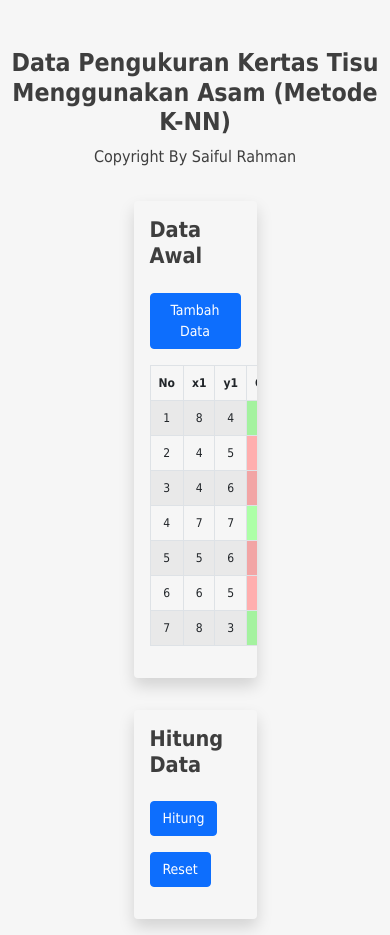
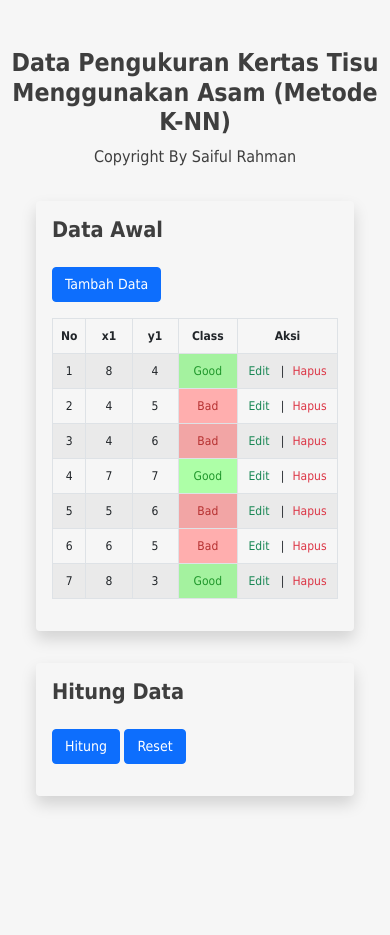
Before and after one commit to SaifulRahmanCoding/uts_dm_k-nn, a PHP site: page /index.php in a window 390 px wide. After the commit the page ends 807 px from the top, so only its background shows below. Run offline with PHP 8.4, Linux system fonts and the light colour scheme; data comes from the database, SQL or seed files in the repository; data that the repository does not hold is empty.

Commit message:
tambah layout untuk HP

```diff
--- a/index.php
+++ b/index.php
@@ -15,7 +15,7 @@
 			<div class="row d-flex justify-content-center">
 			<!-- kiri -->
 			<!-- data awal -->
-			<div class="kiri col-6 mb-3">
+			<div class="kiri col-sm-12 col-lg-6 mb-3">
 				<div class="wrap table-responsive shadow rounded p-3 mt-3 mx-4">
 					<h4 class="mb-4 fw-bolder">Data Awal</h4>
 					<?php require('komponen/modal-tambah.php'); ?>
@@ -63,7 +63,7 @@
 
 			<!-- data olahan -->
 			<!-- kanan -->
-			<div class="kanan col-6 mb-3">
+			<div class="kanan col-sm-12 col-lg-6 mb-3">
 				<div class="wrap table-responsive shadow rounded p-3 mt-3 mx-4">
 					<h4 class="mb-4 fw-bolder">Hitung Data</h4>
 					<?php require('komponen/modal-data-test.php'); ?>
@@ -107,7 +107,7 @@
 					</div>
 					<!-- end kanan -->
 
-					<div class="col-6 mb-4">
+					<div class="col-sm-12 col-lg-6 mb-4">
 						<div class="wrap table-responsive shadow rounded p-3 mt-3 mx-4">
 							<h4 class="mb-4 fw-bolder">Hasil Data K= <?php echo $_POST['K']?></h4>
 
```
